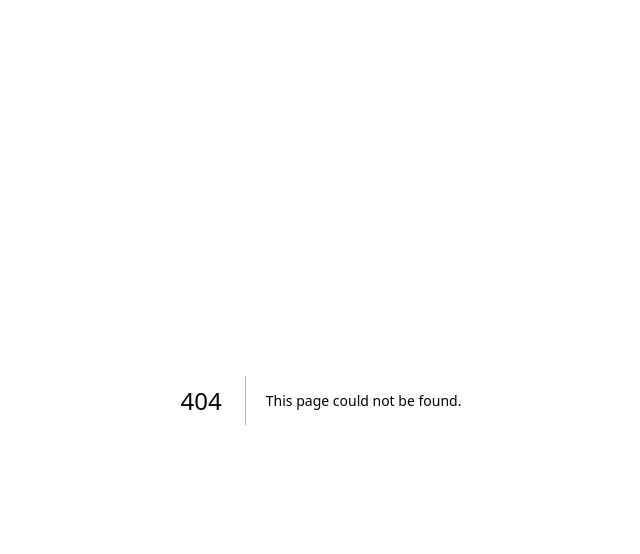
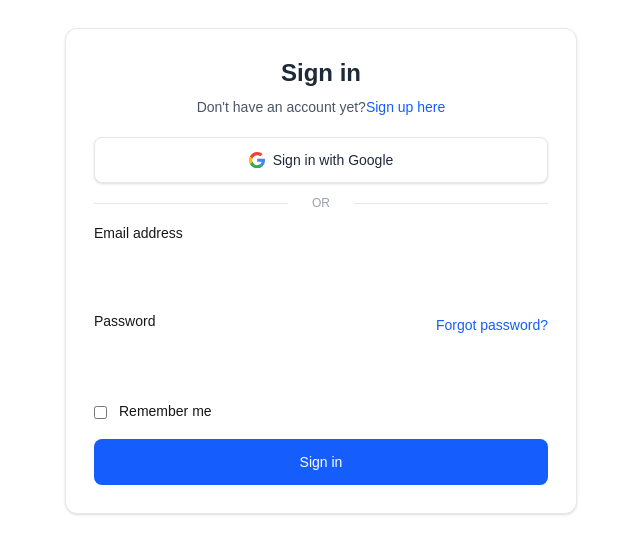
Before and after one commit to Nishantshukla2261/barbera, a Next.js app: page /admin-login in a window 1280 px wide. Before the commit this address had no page. Shown: the top 554 px of the page, without its empty margins (319-959 px from the left). Built offline with nearby package versions, Linux system fonts and the light colour scheme.

Commit message:
admin login page

```diff
--- /dev/null
+++ b/src/app/(main)/admin-login/page.jsx
@@ -0,0 +1,197 @@
+'use client';
+import { useFormik } from 'formik';
+import React from 'react';
+
+const Login = () => {
+
+  const loginForm = useFormik({
+    initialValues: {
+      email: '',
+      password: ''
+    },
+    onSubmit: values => {
+      console.log(values);
+      axios.post('http://localhost:5000/user/authenticate',values)
+      .then((result) => {
+        console.log(result.data);
+        toast.success('Login Successful');
+
+        localStorage.setItem('token',result.data.token);
+
+      }).catch((err) => {
+        console.log(err);
+        toast.error('Login Failed');
+      });
+    }
+  })
+
+  return (
+    <div className='max-w-lg mx-auto'>
+      <div className="mt-7 bg-white border border-gray-200 rounded-xl shadow-sm dark:bg-neutral-900 dark:border-neutral-700">
+        <div className="p-4 sm:p-7">
+          <div className="text-center">
+            <h1 className="block text-2xl font-bold text-gray-800 dark:text-white">
+              Sign in
+            </h1>
+            <p className="mt-2 text-sm text-gray-600 dark:text-neutral-400">
+              Don't have an account yet?
+              <a
+                className="text-blue-600 decoration-2 hover:underline focus:outline-none focus:underline font-medium dark:text-blue-500"
+                href="../examples/html/signup.html"
+              >
+                Sign up here
+              </a>
+            </p>
+          </div>
+          <div className="mt-5">
+            <button
+              type="button"
+              className="w-full py-3 px-4 inline-flex justify-center items-center gap-x-2 text-sm font-medium rounded-lg border border-gray-200 bg-white text-gray-800 shadow-sm hover:bg-gray-50 focus:outline-none focus:bg-gray-50 disabled:opacity-50 disabled:pointer-events-none dark:bg-neutral-900 dark:border-neutral-700 dark:text-white dark:hover:bg-neutral-800 dark:focus:bg-neutral-800"
+            >
+              <svg
+                className="w-4 h-auto"
+                width={46}
+                height={47}
+                viewBox="0 0 46 47"
+                fill="none"
+              >
+                <path
+                  d="M46 24.0287C46 22.09 45.8533 20.68 45.5013 19.2112H23.4694V27.9356H36.4069C36.1429 30.1094 34.7347 33.37 31.5957 35.5731L31.5663 35.8669L38.5191 41.2719L38.9885 41.3306C43.4477 37.2181 46 31.1669 46 24.0287Z"
+                  fill="#4285F4"
+                />
+                <path
+                  d="M23.4694 47C29.8061 47 35.1161 44.9144 39.0179 41.3012L31.625 35.5437C29.6301 36.9244 26.9898 37.8937 23.4987 37.8937C17.2793 37.8937 12.0281 33.7812 10.1505 28.1412L9.88649 28.1706L2.61097 33.7812L2.52296 34.0456C6.36608 41.7125 14.287 47 23.4694 47Z"
+                  fill="#34A853"
+                />
+                <path
+                  d="M10.1212 28.1413C9.62245 26.6725 9.32908 25.1156 9.32908 23.5C9.32908 21.8844 9.62245 20.3275 10.0918 18.8588V18.5356L2.75765 12.8369L2.52296 12.9544C0.909439 16.1269 0 19.7106 0 23.5C0 27.2894 0.909439 30.8731 2.49362 34.0456L10.1212 28.1413Z"
+                  fill="#FBBC05"
+                />
+                <path
+                  d="M23.4694 9.07688C27.8699 9.07688 30.8622 10.9863 32.5344 12.5725L39.1645 6.11C35.0867 2.32063 29.8061 0 23.4694 0C14.287 0 6.36607 5.2875 2.49362 12.9544L10.0918 18.8588C11.9987 13.1894 17.25 9.07688 23.4694 9.07688Z"
+                  fill="#EB4335"
+                />
+              </svg>
+              Sign in with Google
+            </button>
+            <div className="py-3 flex items-center text-xs text-gray-400 uppercase before:flex-1 before:border-t before:border-gray-200 before:me-6 after:flex-1 after:border-t after:border-gray-200 after:ms-6 dark:text-neutral-500 dark:before:border-neutral-600 dark:after:border-neutral-600">
+              Or
+            </div>
+            {/* Form */}
+            <form onSubmit={loginForm.handleSubmit}>
+              <div className="grid gap-y-4">
+                {/* Form Group */}
+                <div>
+                  <label
+                    htmlFor="email"
+                    className="block text-sm mb-2 dark:text-white"
+                  >
+                    Email address
+                  </label>
+                  <div className="relative">
+                    <input
+                      type="email"
+                      id="email"
+                      onChange={loginForm.handleChange}
+                      value={loginForm.values.email}
+                      className="py-3 px-4 block w-full border-gray-200 rounded-lg text-sm focus:border-blue-500 focus:ring-blue-500 disabled:opacity-50 disabled:pointer-events-none dark:bg-neutral-900 dark:border-neutral-700 dark:text-neutral-400 dark:placeholder-neutral-500 dark:focus:ring-neutral-600"
+                      required=""
+                      aria-describedby="email-error"
+                    />
+                    <div className="hidden absolute inset-y-0 end-0 pointer-events-none pe-3">
+                      <svg
+                        className="size-5 text-red-500"
+                        width={16}
+                        height={16}
+                        fill="currentColor"
+                        viewBox="0 0 16 16"
+                        aria-hidden="true"
+                      >
+                        <path d="M16 8A8 8 0 1 1 0 8a8 8 0 0 1 16 0zM8 4a.905.905 0 0 0-.9.995l.35 3.507a.552.552 0 0 0 1.1 0l.35-3.507A.905.905 0 0 0 8 4zm.002 6a1 1 0 1 0 0 2 1 1 0 0 0 0-2z" />
+                      </svg>
+                    </div>
+                  </div>
+                  <p className="hidden text-xs text-red-600 mt-2" id="email-error">
+                    Please include a valid email address so we can get back to you
+                  </p>
+                </div>
+                {/* End Form Group */}
+                {/* Form Group */}
+                <div>
+                  <div className="flex justify-between items-center">
+                    <label
+                      htmlFor="password"
+                      className="block text-sm mb-2 dark:text-white"
+                    >
+                      Password
+                    </label>
+                    <a
+                      className="inline-flex items-center gap-x-1 text-sm text-blue-600 decoration-2 hover:underline focus:outline-none focus:underline font-medium dark:text-blue-500"
+                      href="../examples/html/recover-account.html"
+                    >
+                      Forgot password?
+                    </a>
+                  </div>
+                  <div className="relative">
+                    <input
+                      type="password"
+                      id="password"
+                      onChange={loginForm.handleChange}
+                      value={loginForm.values.password}
+                      className="py-3 px-4 block w-full border-gray-200 rounded-lg text-sm focus:border-blue-500 focus:ring-blue-500 disabled:opacity-50 disabled:pointer-events-none dark:bg-neutral-900 dark:border-neutral-700 dark:text-neutral-400 dark:placeholder-neutral-500 dark:focus:ring-neutral-600"
+                      required=""
+                      aria-describedby="password-error"
+                    />
+                    <div className="hidden absolute inset-y-0 end-0 pointer-events-none pe-3">
+                      <svg
+                        className="size-5 text-red-500"
+                        width={16}
+                        height={16}
+                        fill="currentColor"
+                        viewBox="0 0 16 16"
+                        aria-hidden="true"
+                      >
+                        <path d="M16 8A8 8 0 1 1 0 8a8 8 0 0 1 16 0zM8 4a.905.905 0 0 0-.9.995l.35 3.507a.552.552 0 0 0 1.1 0l.35-3.507A.905.905 0 0 0 8 4zm.002 6a1 1 0 1 0 0 2 1 1 0 0 0 0-2z" />
+                      </svg>
+                    </div>
+                  </div>
+                  <p className="hidden text-xs text-red-600 mt-2" id="password-error">
+                    8+ characters required
+                  </p>
+                </div>
+                {/* End Form Group */}
+                {/* Checkbox */}
+                <div className="flex items-center">
+                  <div className="flex">
+                    <input
+                      id="remember-me"
+                      name="remember-me"
+                      type="checkbox"
+                      className="shrink-0 mt-0.5 border-gray-200 rounded text-blue-600 focus:ring-blue-500 dark:bg-neutral-800 dark:border-neutral-700 dark:checked:bg-blue-500 dark:checked:border-blue-500 dark:focus:ring-offset-gray-800"
+                    />
+                  </div>
+                  <div className="ms-3">
+                    <label htmlFor="remember-me" className="text-sm dark:text-white">
+                      Remember me
+                    </label>
+                  </div>
+                </div>
+                {/* End Checkbox */}
+                <button
+                  type="submit"
+                  className="w-full py-3 px-4 inline-flex justify-center items-center gap-x-2 text-sm font-medium rounded-lg border border-transparent bg-blue-600 text-white hover:bg-blue-700 focus:outline-none focus:bg-blue-700 disabled:opacity-50 disabled:pointer-events-none"
+                >
+                  Sign in
+                </button>
+              </div>
+            </form>
+            {/* End Form */}
+          </div>
+        </div>
+      </div>
+
+    </div>
+  )
+}
+
+export default Login;
```
